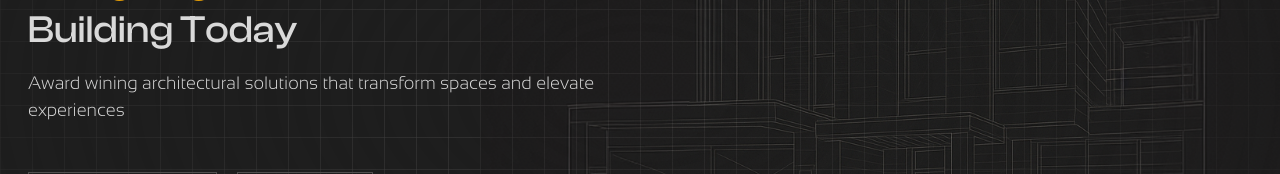
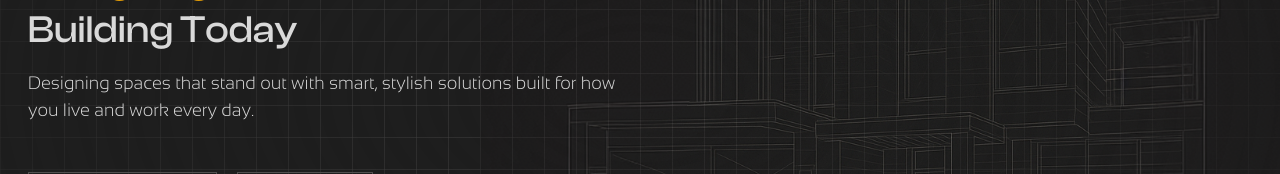
Before and after one commit to rainndev/MNKC-Architecture, a React (Vite) app: page / in a window 1280 px wide. Shown: the part 392-566 px from the top of the page. Built offline with nearby package versions, Linux system fonts and the light colour scheme.

Commit message:
refactor: update Hero component description for clarity and engagement

```diff
--- a/src/sections/homepage/Hero.tsx
+++ b/src/sections/homepage/Hero.tsx
@@ -33,8 +33,8 @@ const Hero = () => {
             transition={{ duration: 0.5, delay: 0.2, ease: "easeInOut" }}
             className="text-logo-white mt-4 font-[SansationLight] text-[clamp(1rem,3vw,1.125rem)] font-normal"
           >
-            Award wining architectural solutions that transform spaces and
-            elevate experiences
+            Designing spaces that stand out with smart, stylish solutions built
+            for how you live and work every day.
           </motion.p>
 
           <motion.div
```
